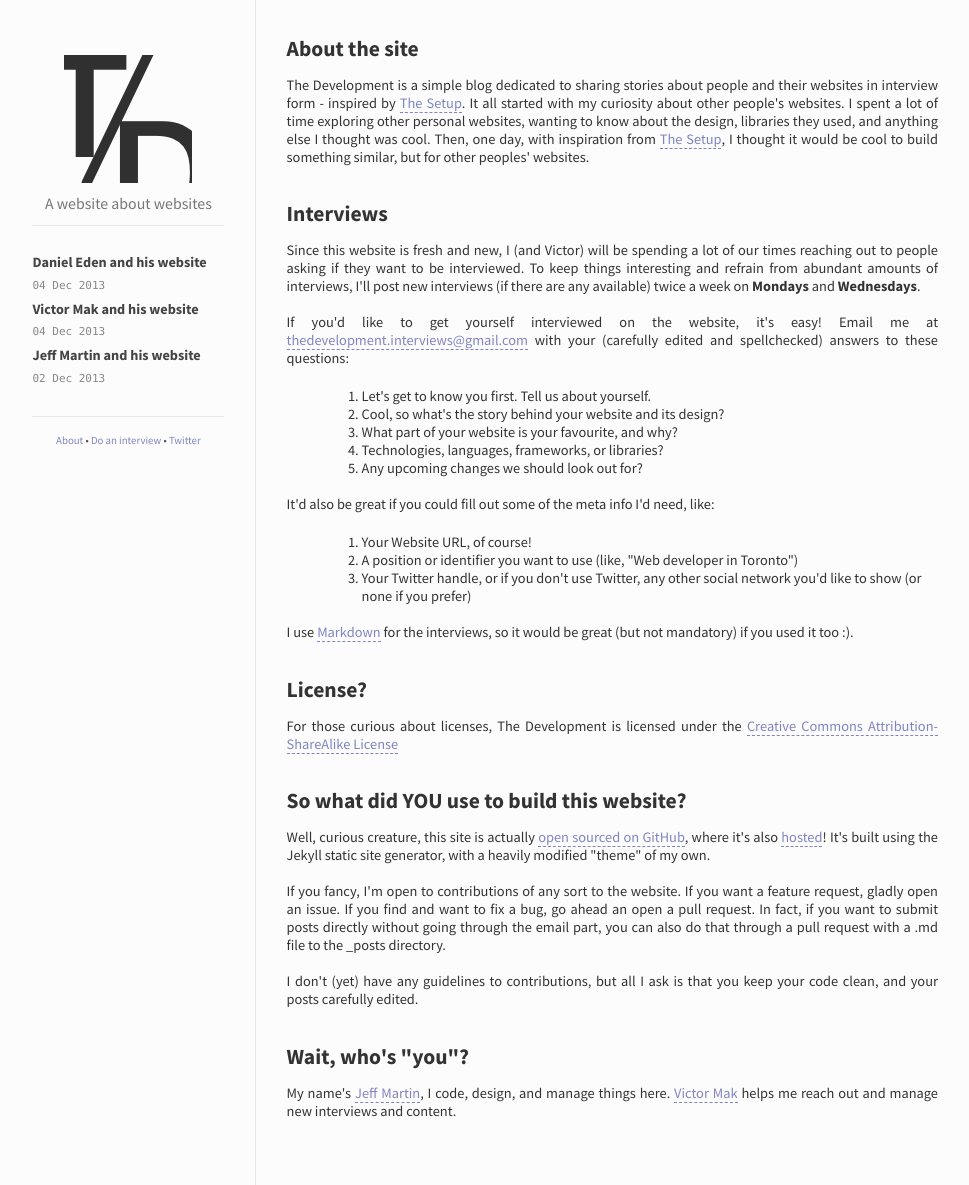
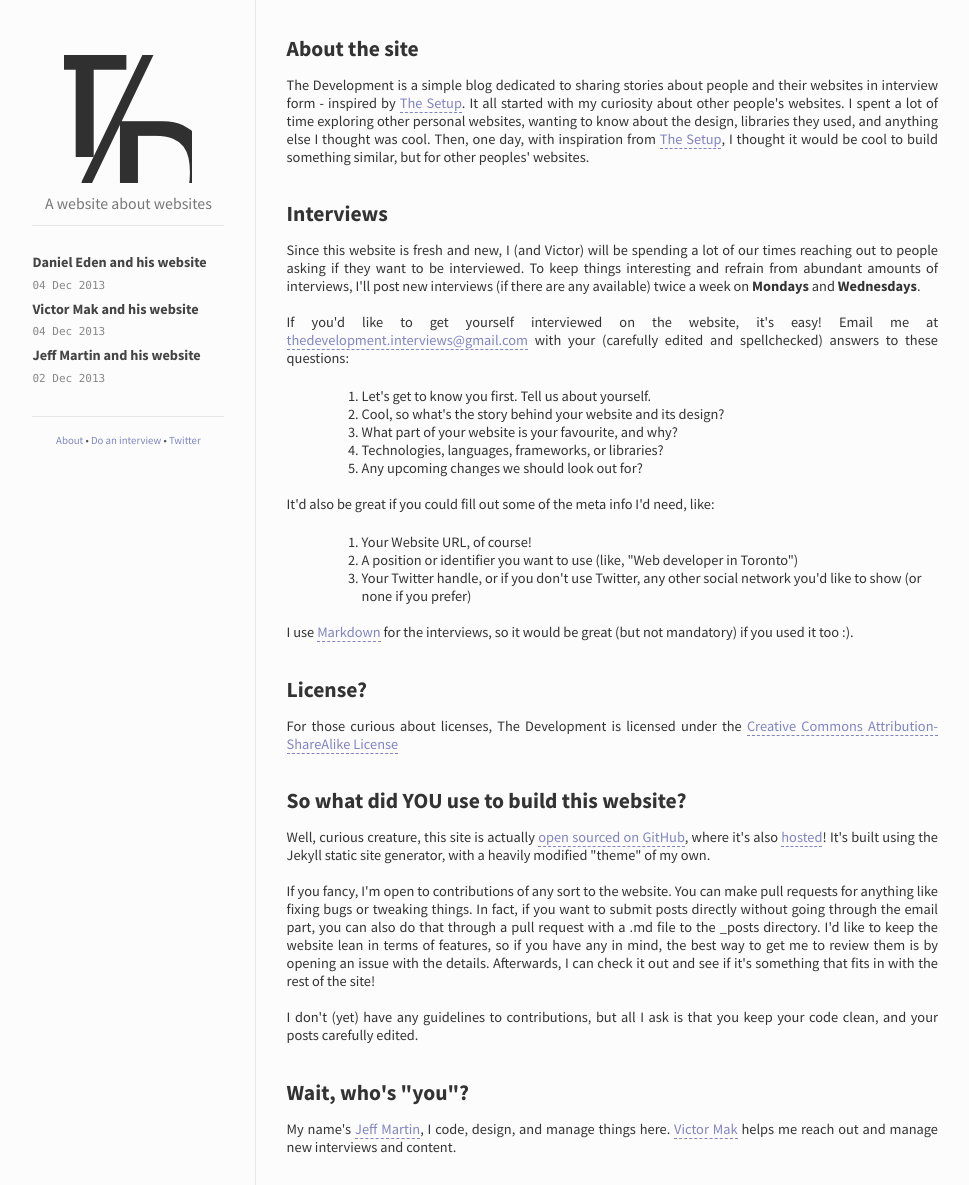
Before and after one commit to the-development/thedevelopment, a Jekyll site: the page built from about/index.html, in a window 1280 px wide. Shown: the whole page, without its empty margins (126-1095 px from the left). Built offline with Jekyll 4.4.1, drawn with Linux system fonts in a browser that asks for light colours; Markdown is read by kramdown in place of the engine named in the settings.

Commit message:
Clarify open source

```diff
--- a/about/index.html
+++ b/about/index.html
@@ -59,9 +59,11 @@ title: The Development
       where it's also <a href="http://pages.github.com">hosted</a>! It's built using the Jekyll static site generator, with a heavily modified "theme" of my own.
     </p>
     <p>
-      If you fancy, I'm open to contributions of any sort to the website. If you want a feature request, gladly open an issue. If you find and want
-      to fix a bug, go ahead an open a pull request. In fact, if you want to submit posts directly without going through the email part, you can also
-      do that through a pull request with a .md file to the _posts directory.
+      If you fancy, I'm open to contributions of any sort to the website. You can make pull requests for anything like fixing bugs or
+      tweaking things. In fact, if you want to submit posts directly without going through the email part, you can also
+      do that through a pull request with a .md file to the _posts directory. I'd like to keep the website lean in terms of features, so if you have
+      any in mind, the best way to get me to review them is by opening an issue with the details. Afterwards, I can check it out and see if it's something that
+      fits in with the rest of the site!
     </p>
     <p>
       I don't (yet) have any guidelines to contributions, but all I ask is that you keep your code clean, and your posts carefully edited.
```
